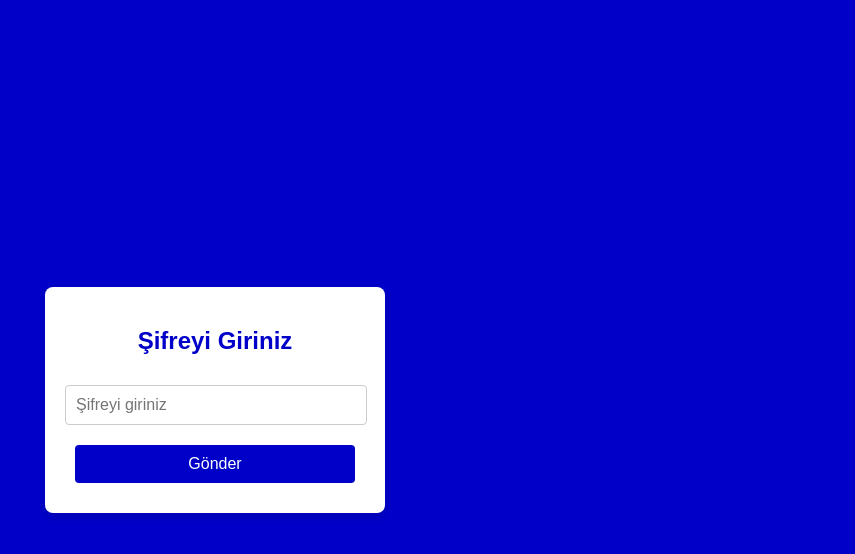
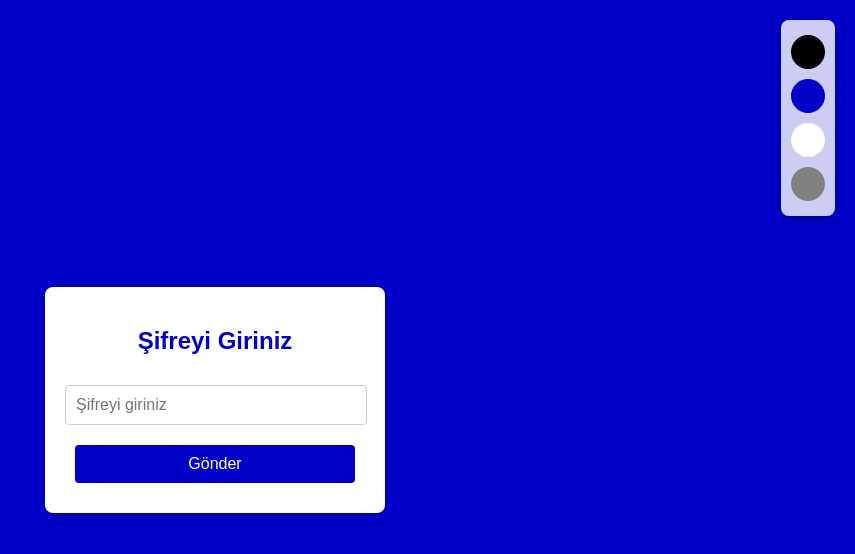
Before and after one commit to TahaOkumus69/miya-ve-miko, a plain HTML site: page index.html in a window 1280 px wide. Shown: the whole page, without its empty margins (425-1280 px from the left). Drawn offline with Linux system fonts and the light colour scheme.

Commit message:
Update index.html

```diff
--- a/index.html
+++ b/index.html
@@ -10,9 +10,10 @@
             justify-content: center;
             align-items: center;
             height: 100vh;
-            background-color: #0000c8;
+            background-color: #0000c8; /* Varsayılan arka plan rengi */
             font-family: Arial, sans-serif;
             margin: 0;
+            transition: background-color 0.3s ease; /* Arka plan rengi geçişi */
         }
         .container {
             text-align: center;
@@ -53,6 +54,29 @@
             display: none;
             margin-top: 10px;
         }
+        /* Tema stilleri */
+        .color-picker {
+            display: flex;
+            flex-direction: column;
+            position: fixed;
+            right: 20px;
+            top: 20px;
+            background-color: rgba(255, 255, 255, 0.8); /* Yarı saydam arka plan */
+            padding: 10px;
+            border-radius: 8px;
+            box-shadow: 0 4px 8px rgba(0, 0, 0, 0.2);
+        }
+        .color-circle {
+            width: 30px;
+            height: 30px;
+            border-radius: 50%;
+            margin: 5px 0;
+            cursor: pointer;
+            border: 2px solid transparent; /* Seçili değilken kenar rengi */
+        }
+        .color-circle:hover {
+            border: 2px solid #000; /* Hover durumunda kenar rengi */
+        }
     </style>
 </head>
 <body>
@@ -62,6 +86,14 @@
         <button onclick="checkPassword()">Gönder</button>
         <p id="error">Yanlış Şifre, Tekrar deneyin.</p>
     </div>
+
+    <div class="color-picker">
+        <div class="color-circle" style="background-color: #000000;" onclick="changeBackgroundColor('#000000')"></div>
+        <div class="color-circle" style="background-color: #0000c8;" onclick="changeBackgroundColor('#0000c8')"></div>
+        <div class="color-circle" style="background-color: #ffffff;" onclick="changeBackgroundColor('#ffffff')"></div>
+        <div class="color-circle" style="background-color: #808080;" onclick="changeBackgroundColor('#808080')"></div>
+    </div>
+
     <script>
         function checkPassword() {
             const password = document.getElementById('password').value;
@@ -78,6 +110,10 @@
                 checkPassword(); // Enter tuşuna basıldığında şifreyi kontrol et
             }
         }
+
+        function changeBackgroundColor(color) {
+            document.body.style.backgroundColor = color; // Arka plan rengini değiştir
+        }
     </script>
 </body>
 </html>
```
